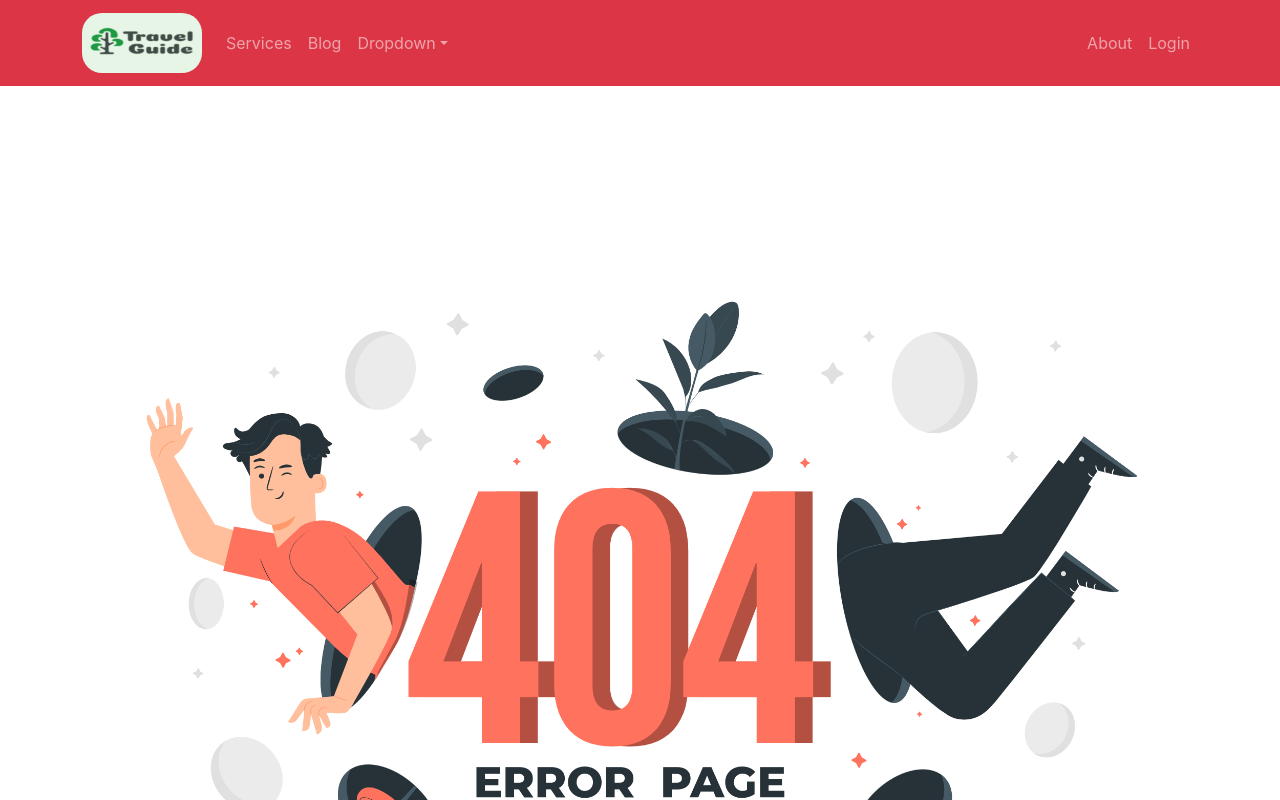
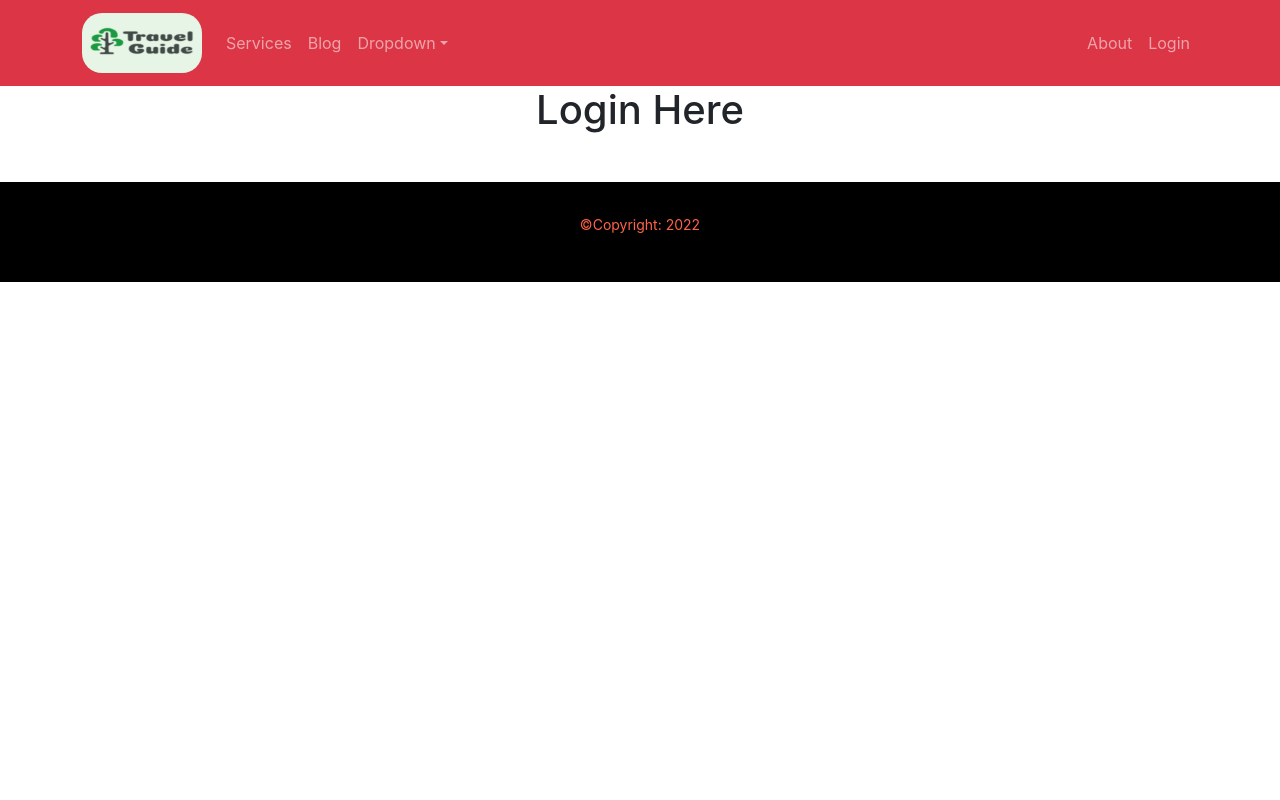
Before and after one commit to Thowhid31/independent-service-assignment-10, a React (Create React App) app: page /login in a window 1280 px wide. Shown: the top 800 px of the page. Built offline with nearby package versions, Linux system fonts and the light colour scheme.

Commit message:
implement just login signup components

```diff
--- a/src/App.js
+++ b/src/App.js
@@ -2,6 +2,7 @@
 import './App.css';
 import About from './Pages/About/About';
 import Home from './Pages/Home/Home/Home';
+import Login from './Pages/Login/Login/Login';
 import MyServiceDetail from './Pages/MyServiceDetail/MyServiceDetail';
 import Footer from './Pages/SharedPages/Footer/Footer';
 import Header from './Pages/SharedPages/Header/Header';
@@ -16,6 +17,7 @@
         <Route path='/home' element={<Home></Home>}></Route>
         <Route path='/service/:serviceId' element={<MyServiceDetail></MyServiceDetail>}></Route>
         <Route path='/about' element={<About></About>}></Route>
+        <Route path='/login' element={<Login></Login>}></Route>
         <Route path='*' element={<NotFound></NotFound>}></Route>
       </Routes>
 
--- /dev/null
+++ b/src/Pages/Login/Login/Login.js
@@ -0,0 +1,11 @@
+import React from 'react';
+
+const Login = () => {
+    return (
+        <div>
+            <h1>Login Here</h1>
+        </div>
+    );
+};
+
+export default Login;
```
Also changed, not shown: src/Pages/Login/Signup/Signup.js (added, +11 -0 lines).
